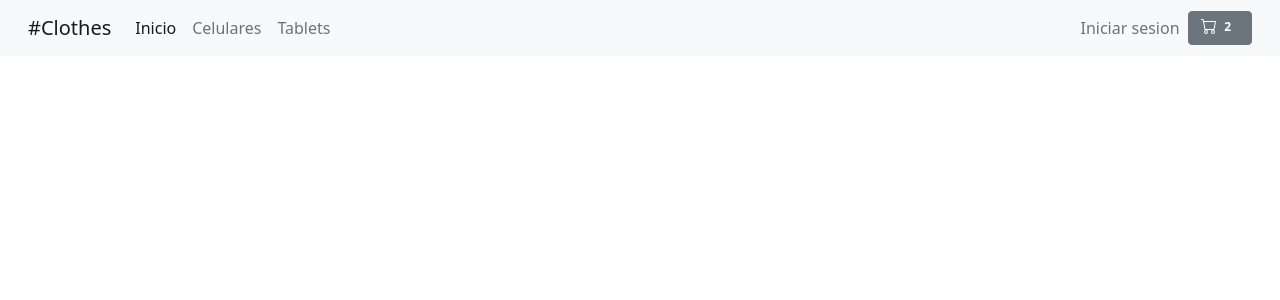
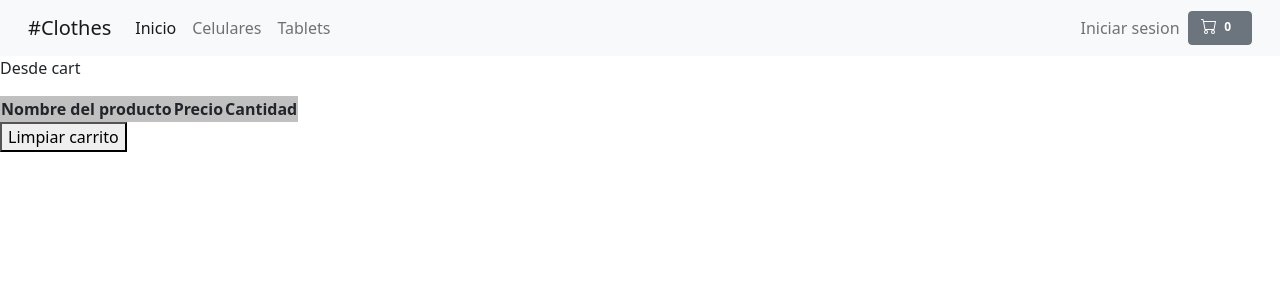
Before and after one commit to Baltadav/clothes-bld, a React (Create React App) app: page /cart in a window 1280 px wide. Shown: the top 300 px of the page. Built offline with nearby package versions, Linux system fonts and the light colour scheme.

Commit message:
desafio Context

```diff
--- a/src/App.js
+++ b/src/App.js
@@ -5,6 +5,8 @@ import ItemDetailContainer from './components/ItemDetailContainer/ItemDetailCont
 import { BrowserRouter, Switch, Route } from 'react-router-dom';
 import { useEffect, useState } from 'react';
 import {getProducts } from './scripts.js';
+import {CartContextProvider} from './components/context/CartContext.js';
+import CartContainer from './components/Cart/CartContainer.js';
 
 function App() {
 
@@ -29,6 +31,7 @@ function App() {
 
   return (
     <div className="App">
+      <CartContextProvider>
         <BrowserRouter>
             <header className="App-header">
               <NavBar/>
@@ -43,8 +46,12 @@ function App() {
               <Route path='/item/:productId'>
                 <ItemDetailContainer stock={stock} initial={initial}/>
               </Route>
+              <Route path='/cart'>
+                <CartContainer/>
+              </Route>
             </Switch>
         </BrowserRouter>
+      </CartContextProvider>
     </div>
   );
 }
--- /dev/null
+++ b/src/components/Cart/CartContainer.js
@@ -0,0 +1,28 @@
+import React, { Fragment, useContext } from 'react';
+import CartContext from '../context/CartContext';
+import CartElement from './CartElement';
+
+const CartContainer = () => {
+
+    const { cart, clear } = useContext(CartContext);
+
+    return (
+        <Fragment>
+            <p>Desde cart</p>
+
+            <table bgcolor="#C0C0C0">
+                <tr>
+                    <th>Nombre del producto</th>
+                    <th>Precio</th>
+                    <th>Cantidad</th>
+                </tr>
+                {cart.map((product)=> <CartElement key={product.id} product={product}/>)}
+            </table>
+
+
+            <button onClick={clear}>Limpiar carrito</button>
+        </Fragment>
+    );
+}
+
+export default CartContainer;
--- /dev/null
+++ b/src/components/Cart/CartElement.js
@@ -0,0 +1,16 @@
+import React from 'react';
+
+
+const CartElement = ( {product} ) => {
+
+    const {name, price, quantity} = product
+    return (
+        <tr>
+            <th>{name}</th>
+            <th>{price}</th>
+            <th>{quantity}</th>
+        </tr>
+    );
+}
+
+export default CartElement;
--- a/src/components/ItemDetailContainer/ButtonCount.js
+++ b/src/components/ItemDetailContainer/ButtonCount.js
@@ -6,7 +6,7 @@ const ButtonCount = ({ onConfirm }) => {
     return (
         <div>
             <Link to={'/cart'}>
-                <button onClick={() => onConfirm()}>Terminar mi compra</button>
+                Ir al carrito
             </Link>
         </div>
     );
--- a/src/components/ItemDetailContainer/ItemDetail.js
+++ b/src/components/ItemDetailContainer/ItemDetail.js
@@ -1,24 +1,26 @@
-import React, { useState } from 'react';
+import React, { useContext, useEffect, useState } from 'react';
 import { Card } from 'react-bootstrap';
 import ButtonCount from './ButtonCount';
 import ItemCount from './ItemCount';
+import CartContext from '../context/CartContext';
 
 const ItemDetail = ({ product }) => {
 
-    const [inputType, setInputType] = useState('')
+    const [inputType, setInputType] = useState('');
 
     const { name, price, img, stock, description } = product;
+    const { addItem } = useContext(CartContext)
 
     const Count = inputType === 'input' ? ButtonCount : ItemCount;
 
     const addToCart = (count) =>{
-        console.log('Se agrego al carrito')
-        console.log(count)
+        addItem(product, count);
+        setInputType('input');
+    }
 
-        if(count !== 0){
-            setInputType('input')
-        }
-    }
+    useEffect(() => {
+        //console.log(`Producto cargado ${product.name}`)
+    }, [product])
 
     return (
         <div className='col' style={{margin:'1rem'}}>
--- a/src/components/NavBar/CartWidget.js
+++ b/src/components/NavBar/CartWidget.js
@@ -1,13 +1,18 @@
-import React from 'react';
+import React, { useContext } from 'react';
+import { Link } from 'react-router-dom';
+import CartContext from '../context/CartContext';
 
 const CartWidget = ({cartTotal}) => {
+
+    const { cart } = useContext(CartContext)
+
     return (
-        <button type="button" className="btn btn-secondary d-flex">
+        <Link to={'/cart'}type="button" className="btn btn-secondary d-flex">
             <svg xmlns="http://www.w3.org/2000/svg" width="16" height="16" fill="currentColor" className="bi bi-cart " viewBox="0 0 16 16">
                 <path d="M0 1.5A.5.5 0 0 1 .5 1H2a.5.5 0 0 1 .485.379L2.89 3H14.5a.5.5 0 0 1 .491.592l-1.5 8A.5.5 0 0 1 13 12H4a.5.5 0 0 1-.491-.408L2.01 3.607 1.61 2H.5a.5.5 0 0 1-.5-.5zM3.102 4l1.313 7h8.17l1.313-7H3.102zM5 12a2 2 0 1 0 0 4 2 2 0 0 0 0-4zm7 0a2 2 0 1 0 0 4 2 2 0 0 0 0-4zm-7 1a1 1 0 1 1 0 2 1 1 0 0 1 0-2zm7 0a1 1 0 1 1 0 2 1 1 0 0 1 0-2z"/>
             </svg>
-            <span className="badge bg-secondary disabled">{cartTotal}</span>
-        </button>
+            <span className="badge bg-secondary disabled">{cart.length}</span>
+        </Link>
     );
 }
 
--- a/src/components/NavBar/NavBar.js
+++ b/src/components/NavBar/NavBar.js
@@ -6,7 +6,7 @@ const NavBar = () => {
     return (
         <nav className="navbar navbar-expand-lg navbar-light bg-light">
         <div className="container-fluid">
-            <a className="navbar-brand" href="/">#Clothes</a>
+            <Link to={'/'} className="navbar-brand">#Clothes</Link>
             <button className="navbar-toggler" type="button" data-bs-toggle="collapse" data-bs-target="#navbarSupportedContent" aria-controls="navbarSupportedContent" aria-expanded="false" aria-label="Toggle navigation">
                 <span className="navbar-toggler-icon"></span>
             </button>
--- /dev/null
+++ b/src/components/context/CartContext.js
@@ -0,0 +1,49 @@
+import React, { useState } from 'react';
+
+const Context = React.createContext();
+
+export const CartContextProvider = ({children}) => {
+
+    const [cart, setCart] = useState([]);
+
+    const isInCart = (itemId) => {
+        return cart.some(e => parseInt(e.id) === parseInt(itemId));
+    };
+
+    const clear = () =>{
+        setCart([]);
+    };
+
+    const addItem = (product, quantity = 1) => {
+
+        if (isInCart(product.id) !== true) {
+            const itemToAdd = {
+                ...product,
+                quantity: quantity
+            }
+
+            setCart([...cart, itemToAdd])
+        }
+    };
+
+    const removeItem = (itemId) => {
+        if(itemId !== ''){
+            setCart(cart.filter((element) => {
+                return element !== itemId
+                })
+            )
+        } else{
+            console.log('Id del elemento incorrecto')
+        }
+    };
+
+    return (
+        <Context.Provider value={{
+            cart, addItem, removeItem, clear, isInCart
+        }}>
+            {children}
+        </Context.Provider>
+    )
+};
+
+export default Context;
```
Lines whose indentation alone changed are shown as unchanged.
